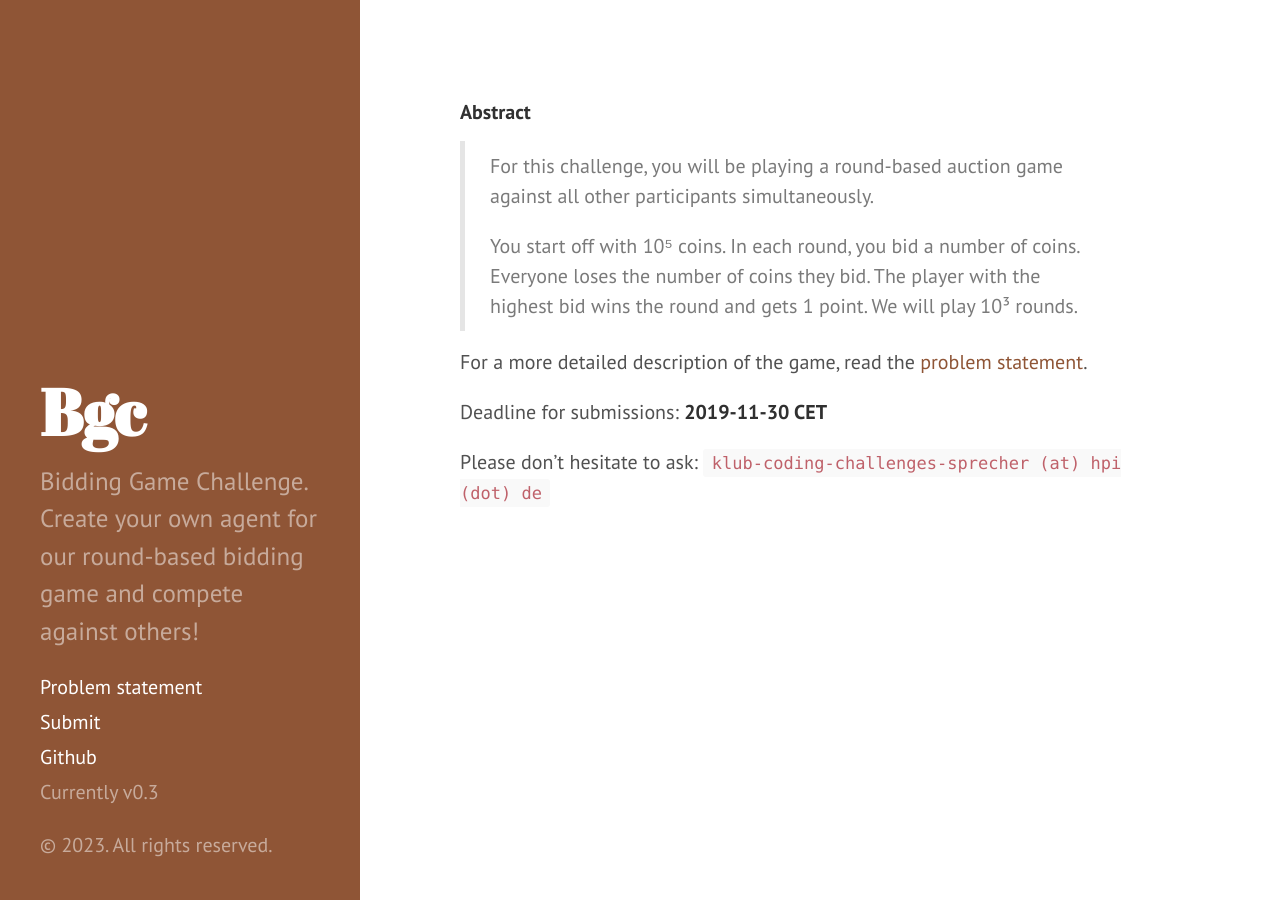
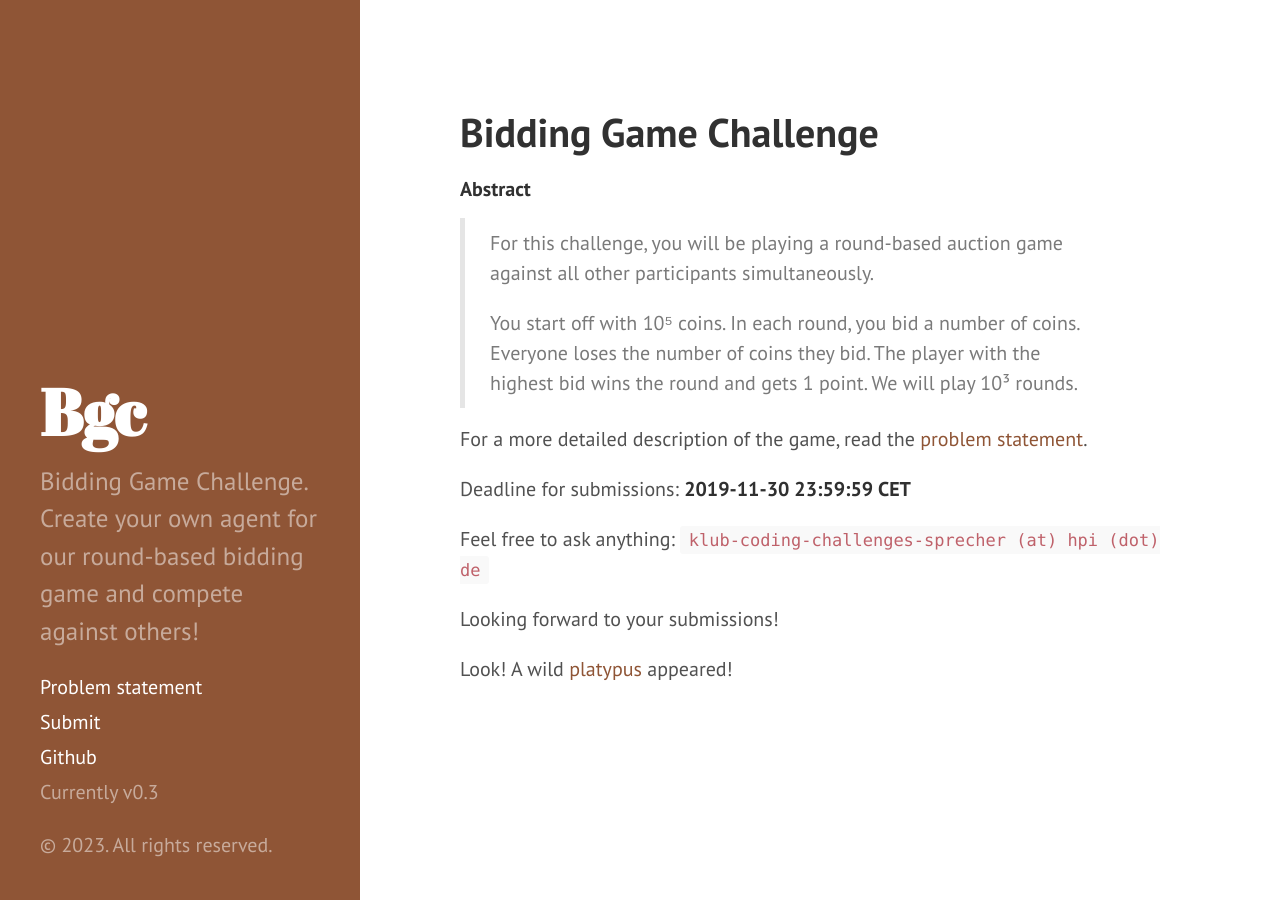
Before and after one commit to roehrt/bgc, a Jekyll site: the page built from website/index.md, in a window 1280 px wide. Built offline with Jekyll 4.4.1, drawn with Linux system fonts in a browser that asks for light colours; our own code applies the rules of GitHub Pages for plain Markdown files.

Commit message:
Add platypus

```diff
--- a/website/_config.yml
+++ b/website/_config.yml
@@ -7,4 +7,4 @@ markdown: kramdown
 version: 0.3
 repo: https://github.com/roehrt/bgc
 pdf: problem-bgc.pdf
-deadline: 2019-11-30 CET
+deadline: 2019-11-30 23:59:59 CET
--- a/website/index.md
+++ b/website/index.md
@@ -1,7 +1,4 @@
----
-layout: default
-title: Home
----
+# Bidding Game Challenge
 
 #### Abstract
 
@@ -16,4 +13,8 @@ For a more detailed description of the game, read the [problem statement]({{ sit
 
 Deadline for submissions: **{{ site.deadline }}**
 
-Please don't hesitate to ask: `klub-coding-challenges-sprecher (at) hpi (dot) de`
+Feel free to ask anything: `klub-coding-challenges-sprecher (at) hpi (dot) de`
+
+Looking forward to your submissions!
+
+Look! A wild [platypus]({{ site.baseurl }}/platypus) appeared!
```
Also changed, not shown: website/_layouts/page.html (deleted, +0 -8 lines), website/_layouts/post.html (deleted, +0 -25 lines), website/platypus.md (added, +5 -0 lines), website/public/platypus.png (added).
